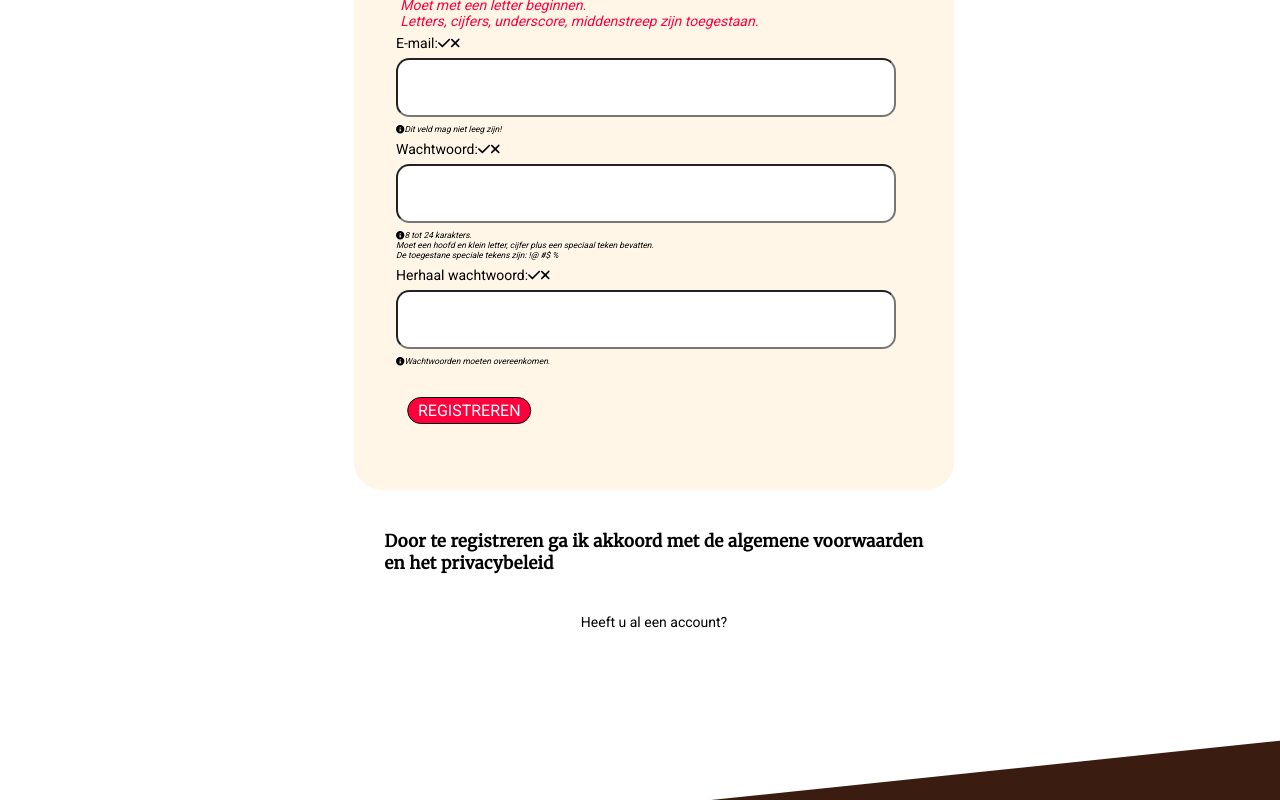
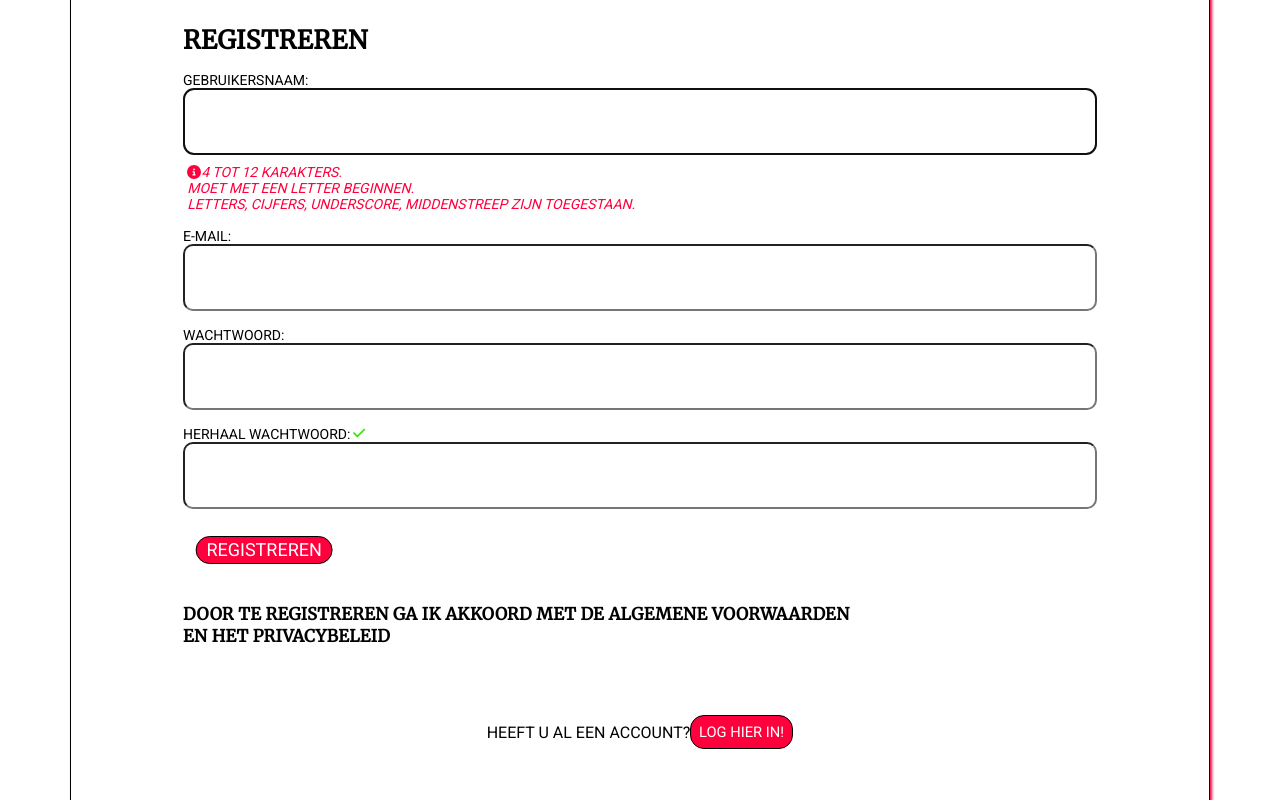
Before and after one commit to Angeltromper/cannoli-world-frontend, a React (Create React App) app: page /registreren in a window 1280 px wide. Shown: the part 1280-2080 px from the top of the page. Built offline with nearby package versions, Linux system fonts and the light colour scheme.

Commit message:
commit-tree

```diff
--- a/src/App.css
+++ b/src/App.css
@@ -26,7 +26,7 @@
     --button-color: #FF003D;
 
     --focus-color: #010101;
-    --shadow-color: #00000085;
+    --shadow-color: rgba(0, 0, 0, 0.25);
 
     --text-logo: #CEA71E;
     --text-intro-pink: #FF003D;
--- a/src/pages/signIn/SignIn.css
+++ b/src/pages/signIn/SignIn.css
@@ -0,0 +1,68 @@
+.page-login {
+    display: flex;
+    flex-direction: column;
+    align-items: center;
+    flex-shrink: 1;
+    flex-wrap: wrap;
+    text-transform: uppercase;
+}
+
+.page-login input [type="text"],
+input [type="email"],
+input [type="password"],
+textarea {
+    font-family: 'Roboto', sans-serif;
+    font-size: 20px;
+    width: min-content;
+    border: 1px solid black;
+}
+
+.page-login input[type="text"] {
+    font-family: 'Roboto', sans-serif;
+    font-size: 20px;
+    width: 100%;
+    margin: 8px;
+    padding: 16px;
+    border-radius: 0.5rem;
+    border: 1px solid black;
+
+}
+
+.page-login input[type="password"] {
+    font-family: 'Roboto', sans-serif;
+    font-size: 20px;
+    width: 100%;
+    margin: 8px;
+    padding: 16px;
+    justify-content: center;
+}
+
+.form-login {
+    box-shadow: #FF003D 2px 2px 3px;
+    border: 1px solid black;
+    border-radius: 0.5rem;
+    font-size: 14px;
+    padding: 6rem 8rem;
+    min-width: auto;
+    justify-content: center;
+
+}
+
+.details-username::placeholder {
+    color: var(--shadow-color);
+    font-size: 20px;
+}
+
+.details-password::placeholder {
+    color: var(--shadow-color);
+    font-size: 20px;
+}
+
+.timeout-succes-signin {
+    display: flex;
+    margin: auto;
+}
+
+.valid-check {
+
+}
--- a/src/pages/signIn/SignIn.js
+++ b/src/pages/signIn/SignIn.js
@@ -2,7 +2,7 @@ import React, {useContext, useEffect, useState} from 'react';
 import { useForm } from "react-hook-form";
 import { NavLink, useNavigate } from "react-router-dom";
 import { AuthContext } from "../../context/AuthContext";
-import pageImg from "../../../src/assets/img.background/background signin.png";
+import pageImg from "../../../src/assets/img.background/Background header 3.jpg";
 import axios from "axios";
 import SignInButton from "../../components/button/signinButton/SignInButton";
 import { FontAwesomeIcon } from "@fortawesome/react-fontawesome";
@@ -66,68 +66,69 @@ function SignIn({headerImageHandler, pageTitleHandler}) {
         <>
             {!isAuth ?
                 <div className="page-login">
-                    <h1 className="legend">Inloggen</h1>
                     <form className="form-login"
-                      onSubmit={handleSubmit(signIn)}>
+                          onSubmit={ handleSubmit (signIn) }>
+
+                        <h2 className="legend">Inloggen</h2>
+                        <br/>
 
                         <label htmlFor="details-username">
                             Gebruikersnaam:
                             <input
+                                className="details-username"
                                 type="text"
                                 id="details-username"
-                            {...register ("username", {
+                                { ...register ("text", {
                                     required: "gebruikersnaam is verplicht!",
                                 }) }
-                            aria-invalid={ validName ? "false" : "true"}
+                                aria-invalid={ validName ? "false" : "true" }
                                 placeholder="gebruikersnaam"
                             />
                         </label>
-                    {errors.username && <p>{ errors.username.message }</p> }
+                        { errors.username && <p>{ errors.username.message }</p> }
                         <br/>
 
                         <label htmlFor="details-password">
                             Wachtwoord:
                             <input
+                                className="details-password"
                                 type="password"
                                 id="details-password"
                                 { ...register ("password", {
                                     required: "wachtwoord is verplicht!"
-                            })}
+                                }) }
                                 aria-invalid={ validPassword ? "false" : "true" }
                                 placeholder="wachtwoord"
                             />
 
                         </label>
-                    {errors.password && <p>{errors.password.message}</p>}<br/>
+                        { errors.password && <p>{ errors.password.message }</p> }
+                        <br/>
 
                         <div className="error-inlog">
-                        {error && "Er ging iets mis, controleer uw gegevens en probeer het later nog een keer."}
+                            { error && "Er ging iets mis, controleer uw gegevens en probeer het later nog een keer." }
                         </div>
 
                         <SignInButton
-                        disabled={!validPassword || !validName}/>
+                            disabled={ !validPassword || !validName }/>
 
 
-                </form>
-
-                <section className="page-content">
-                    Heeft u nog geen account? <br/>
-
+                        <section className="form-footer">
+                            Heeft u nog geen account?<br/>
                             <span className="line">
                                 <NavLink to="/registreren" exact activeClassName="active-link">Registreer</NavLink>
                             </span>
                         </section>
+                    </form>
                 </div>
-
                 :
                 <span className="timeout-succes-signin succes-slide-bottom">
-                    <h2>Inloggen succesvol! <FontAwesomeIcon icon={faCheck} className="valid-green-check"/></h2>
+                    <h2>Inloggen succesvol! <FontAwesomeIcon icon={faCheck} className="valid-check"/></h2>
                     <h5>U bent succesvol ingelogd<br/> en wordt automatisch doorgestuurd..</h5>
                     <p>Mocht u niet automatisch doorgestuurd worden<br/>
                     <NavLink to="/persoonsgegevens" exact activeClassName="active-link">klik dan hier!</NavLink>
                     </p>
                 </span>
-
             }
             </>
     )
--- a/src/pages/signUp/SignUp.css
+++ b/src/pages/signUp/SignUp.css
@@ -1,31 +1,34 @@
 .form-register {
     display: flex;
-    background-color: rgba(255, 235, 205, 0.47);
-    border-radius: 2rem;
+    border: 1px solid black;
+    border-radius: 0.5em;
+    box-shadow: #FF003D 2px 2px 3px;
     flex-direction: column;
-    align-items: flex-start;
-    margin: 2rem 1em 2rem 1rem;
-    padding: 3rem;
-    min-width: 600px;
-    justify-content: space-between;
-    gap: 0.5em;
+    margin: 2rem 5rem 2rem 5rem;
+    padding: 6rem 8rem;
+    justify-content: center;
     flex-grow: 1;
     z-index: 10;
 }
 
+.valid-check {
+    color: #F40000;
+    margin-left: 0.20rem;
+}
+
 .register {
-    display: flex;
-    width: 100%;
-    margin: 2rem 1em 2rem 1rem;
+    font-size: 14px;
+    text-align: start;
+    margin-top: 2rem;
     flex-direction: column;
-    justify-content: center;
-    align-items: center;
+    text-transform: uppercase;
 }
 
 .timeout-succes {
     display: flex;
-    flex-direction: row-reverse;
     color: black;
+    box-shadow: #FF003D 2px 2px 3px;
+    flex-direction: row;
     justify-content: center;
     text-align: center;
     max-width: 40rem;
@@ -50,10 +53,6 @@ a, a:visited {
     color: white;
 }
 
-.inline {
-    display: inline-block;
-}
-
 .button-register {
     display: flex;
     color: white;
@@ -66,35 +65,36 @@ input [type="password"],
 button,
 textarea {
     font-family: 'Roboto', sans-serif;
-    font-size: 16px;
+    font-size: 18px;
     width: min-content;
     padding: 0.2rem 0.7rem;
+    border-radius: 1em;
     border: 1px solid black;
-    border-radius: 1rem;
 }
 
 .user {
     padding: 20px;
-    width: 500px;
-    border-radius: 1em;
+    font-size: 20px;
+    width: auto;
+    border-radius: 0.5em;
 }
 
 .email {
     padding: 20px;
-    width: 500px;
-    border-radius: 1em;
+    font-size: 20px;
+    border-radius: 0.5em;
 }
 
 .password {
     padding: 20px;
-    width: 500px;
-    border-radius: 1em;
+    font-size: 20px;
+    border-radius: 0.5em;
 }
 
-.confirm {
+.repeat {
     padding: 20px;
-    width: 500px;
-    border-radius: 1em;
+    font-size: 20px;
+    border-radius: 0.5em;
 }
 
 .instructions {
@@ -112,12 +112,46 @@ button.form-button {
 
 .form-footer {
     display: flex;
-    flex-direction: column;
+    font-size: 16px;
+    justify-content: center;
     align-items: center;
+    padding: 2rem;
+}
+
+.line {
+    display: flex;
+    background-color: var(--text-intro-pink);
+    padding: 8px 10px;
+    font-size: 14px;
+    align-items: center;
+    border: 1px solid black;
+    border-radius: 1em;
 }
 
 .akkoord-registratie {
     display: flex;
+    font-size: 10px;
+}
+
+.offscreen {
+    position: absolute;
+    left: -9999px;
+}
+
+.hide {
+    display: none
+}
+
+.valid {
+    color: #37e107;
+    margin-left: 0.2rem;
+}
+
+.invalid {
+    color: #ff0404;
+    margin-left: 0.2rem ;
+
+
 }
 
 /*Keyframes*/
@@ -137,3 +171,15 @@ button.form-button {
         transform: translateY(100px);
     }
 }
+
+@keyframes succes-slide-down {
+    0% {
+        -webkit-transform: translateY(0);
+        transform: translatey(0);
+    }
+
+    100% {
+        -webkit-transform: translateY(100px);
+        transform: translateY(100px);
+    }
+}
--- a/src/pages/signUp/SignUp.js
+++ b/src/pages/signUp/SignUp.js
@@ -1,11 +1,10 @@
 import React, {useRef, useEffect, useState } from "react";
 import { NavLink, useNavigate } from "react-router-dom";
 import {faCheck, faTimes, faInfoCircle} from "@fortawesome/free-solid-svg-icons";
-import pageImg from '../../assets/img.background/background registration.png';
+import pageImg from '../../assets/img.background/Background header 3.jpg';
 import { FontAwesomeIcon } from "@fortawesome/react-fontawesome";
 import axios from "axios";
 import './SignUp.css';
-
 
 const userRegex = /^[A-z][A-z0-9-_]{4,12}$/;
 const passwordRegex = /^(?=.*?[A-Z])(?=.*?[a-z])(?=.*?[0-9])(?=.*?[#?!@$%^&*-]).{8,24}$/;
@@ -29,9 +28,9 @@ function SignUp({headerImageHandler, pageTitleHandler}) {
     const [validPassword, setValidPassword] = useState(false);
     const [passwordFocus, setPasswordFocus] = useState(false);
 
-    const [matchPassword, setMatchPassword] = useState ('');
-    const [validMatch, setValidMatch] = useState(false);
-    const [matchFocus, setMatchFocus] = useState(false);
+    const [repeat, setRepeat] = useState ('');
+    const [validRepeat, setValidRepeat] = useState(false);
+    const [repeatFocus, setRepeatFocus] = useState(false);
 
     const [errorMessage, setErrorMessage] = useState ('');
     const [succes, setSuccess] = useState (false);
@@ -52,8 +51,8 @@ function SignUp({headerImageHandler, pageTitleHandler}) {
 
     useEffect (() => {
         setValidPassword(passwordRegex.test(password));
-        setValidMatch (password === matchPassword);
-    }, [password, matchPassword]);
+        setValidRepeat (password === repeat);
+    }, [password, repeat]);
 
     useEffect (() => {
         setValidEmail(emailRegex.test(email));
@@ -61,7 +60,7 @@ function SignUp({headerImageHandler, pageTitleHandler}) {
 
     useEffect (() => {
         setErrorMessage ('');
-    }, [user, password, matchPassword, email]);
+    }, [user, password, repeat, email]);
 
     const handleSubmit = async (e) => {
         e.preventDefault ();
@@ -92,7 +91,7 @@ function SignUp({headerImageHandler, pageTitleHandler}) {
             if(!error?.response) {
                 setErrorMessage ('Geen server response');
             } else if (error.response?.status === 409) {
-                setErrorMessage('Registratie is mislukt.. Gebruikersnaam en/of emal is al in gebruik!')
+                setErrorMessage('Registratie is mislukt.. Gebruikersnaam en/of email is al in gebruik!')
             }
             errorRef.current.focus();
         }
@@ -114,11 +113,15 @@ function SignUp({headerImageHandler, pageTitleHandler}) {
             ) : (
 
                 <section className="register flip-2-hor-top-1">
-                     <p ref={ errorRef } className={ errorMessage ? 'error-message' : 'offscreen' } aria-live="assertive">
+                    <p ref={ errorRef } className={ errorMessage ? 'error-message' : 'offscreen' }
+                       aria-live="assertive">
                         { errorMessage }</p>
-                    <h2>Registreren</h2>
+
                     <form className="form-register"
                           onSubmit={ handleSubmit }>
+
+                        <h2>Registreren</h2>
+                        <br/>
 
                         <label htmlFor="user">
                             Gebruikersnaam:
@@ -132,13 +135,13 @@ function SignUp({headerImageHandler, pageTitleHandler}) {
                             id="user"
                             ref={ userRef }
                             autoComplete="off"
-                             onChange={ (e) => setUser(e.target.value) }
-                             value={user}
+                            onChange={ (e) => setUser (e.target.value) }
+                            value={ user }
                             required
                             aria-invalid={ validName ? "false" : "true" }
                             aria-describedby="usernamenote"
-                             onFocus={() => setUserFocus (true)}
-                             onBlur={() => setUserFocus (false)}
+                            onFocus={ () => setUserFocus (true) }
+                            onBlur={ () => setUserFocus (false) }
                         />
 
                         <p id="uidnote" className={ userFocus && !validName ? "instructions" : "offscreen" }>
@@ -146,9 +149,8 @@ function SignUp({headerImageHandler, pageTitleHandler}) {
                             <em>4 tot 12 karakters. <br/>
                                 Moet met een letter beginnen.<br/>
                                 Letters, cijfers, underscore, middenstreep zijn toegestaan.</em>
+                        </p>
                         <br/>
-                         </p>
-
 
                         <label htmlFor="email">
                             E-mail:
@@ -156,11 +158,12 @@ function SignUp({headerImageHandler, pageTitleHandler}) {
                             <FontAwesomeIcon icon={ faTimes } className={ validEmail || !email ? "hide" : "invalid" }/>
                         </label>
 
+
                         <input
                             type="e-mail"
                             className="email"
                             id="email"
-                             onChange={ (e) => setEmail(e.target.value) }
+                            onChange={ (e) => setEmail (e.target.value) }
                             value={ email }
                             required
                             aria-invalid={ validEmail ? "false" : "true" }
@@ -174,19 +177,21 @@ function SignUp({headerImageHandler, pageTitleHandler}) {
                             <FontAwesomeIcon icon={ faInfoCircle }/>
                             <em>Dit veld mag niet leeg zijn!</em>
                         </p>
+                        <br/>
 
 
                         <label htmlFor="password">
                             Wachtwoord:
                             <FontAwesomeIcon icon={ faCheck } className={ validPassword ? "valid" : "hide" }/>
-                             <FontAwesomeIcon icon={ faTimes } className={ validPassword || !password ? "hide" : "invalid" }/>
+                            <FontAwesomeIcon icon={ faTimes }
+                                             className={ validPassword || !password ? "hide" : "invalid" }/>
                         </label>
 
                         <input
                             type="password-user"
                             className="password"
                             id="password"
-                             onChange={ (e) => setPassword(e.target.value) }
+                            onChange={ (e) => setPassword (e.target.value) }
                             value={ password }
                             required
                             aria-invalid={ validPassword ? "false" : "true" }
@@ -204,27 +209,30 @@ function SignUp({headerImageHandler, pageTitleHandler}) {
                                 <span aria-label="at symbol">@</span> <span aria-label="hashtag">#</span>
                                 <span aria-label="dollar sign">$</span> <span aria-label="percent">%</span></em>
                         </p>
+                        <br/>
 
-                         <label htmlFor="confirm">
+                        <label htmlFor="repeat">
                             Herhaal wachtwoord:
-                             <FontAwesomeIcon icon={ faCheck } className={ validMatch ? "valid" : "hide" }/>
-                             <FontAwesomeIcon icon={ faTimes } className={ validMatch || !matchPassword ? "hide" : "invalid" }/>
+                            <FontAwesomeIcon icon={ faCheck } className={ validRepeat ? "valid" : "hide" }/>
+                            <FontAwesomeIcon icon={ faTimes }
+                                             className={ validRepeat || !repeat ? "hide" : "invalid" }/>
                         </label>
 
                         <input
-                             type="confirm-password"
-                             className="confirm"
-                             id="confirm"
-                             onChange={ (e) => setMatchPassword(e.target.value) }
-                             value={ matchPassword }
+                            type="repeat-password"
+                            className="repeat"
+                            id="repeat"
+                            onChange={ (e) => setRepeat (e.target.value) }
+                            value={ repeat }
                             required
-                             aria-invalid={ setValidEmail ? "false" : "true" }
-                             aria-describedby="confirm-note"
-                             onFocus={ () => setMatchFocus (true) }
-                             onBlur={ () => setMatchFocus (false) }
+                            aria-invalid={ validRepeat ? "false" : "true" }
+                            aria-describedby="repeat-note"
+                            onFocus={ () => setRepeatFocus (true) }
+                            onBlur={ () => setRepeatFocus (false) }
                         />
 
-                         <p id="confirmnote" className={ matchFocus && !validMatch ? "instructions" : "offscreen" }>
+                        <p id="repeat-note"
+                           className={ repeatFocus && !validRepeat ? "instructions" : "offscreen" }>
                             <FontAwesomeIcon icon={ faInfoCircle }/>
                             <em>Wachtwoorden moeten overeenkomen.</em>
                         </p>
@@ -233,24 +241,26 @@ function SignUp({headerImageHandler, pageTitleHandler}) {
                         <button
                             type="submit"
                             className="button-register"
-                             disabled={ !validName || !validPassword || !validMatch || !validEmail }>Registreren
+                            disabled={ !validName || !validPassword || !validRepeat || !validEmail }>Registreren
                         </button>
-                     </form>
 
                         <div className="akkoord-registratie">
                             <h4>Door te registreren ga ik akkoord met de algemene voorwaarden <br/>
                                 en het privacybeleid</h4>
                         </div>
 
-                     <div className="form-footer">
+
+                        <section className="form-footer">
                             Heeft u al een account?<br/>
+                            <span className="line">
+                                 <NavLink to="/login" exact activeClassName="active-link">Log hier in!</NavLink>
+                             </span>
+                        </section>
+                    </form>
 
-                         <span className="inline">
-                             <NavLink to="/login" exact activeClassName="active-link">Inloggen</NavLink>
-                         </span>
-                     </div>
+
                 </section>
-            )}
+            ) }
         </>
     );
 }
```
Also changed, not shown: src/assets/img.background/Background header 3.jpg (added), src/assets/img.background/background registration.png, src/components/button/logoutButton/SignOutButton.css (deleted), src/components/button/logoutButton/SignOutButton.js (deleted). Lines whose indentation alone changed are shown as unchanged.
